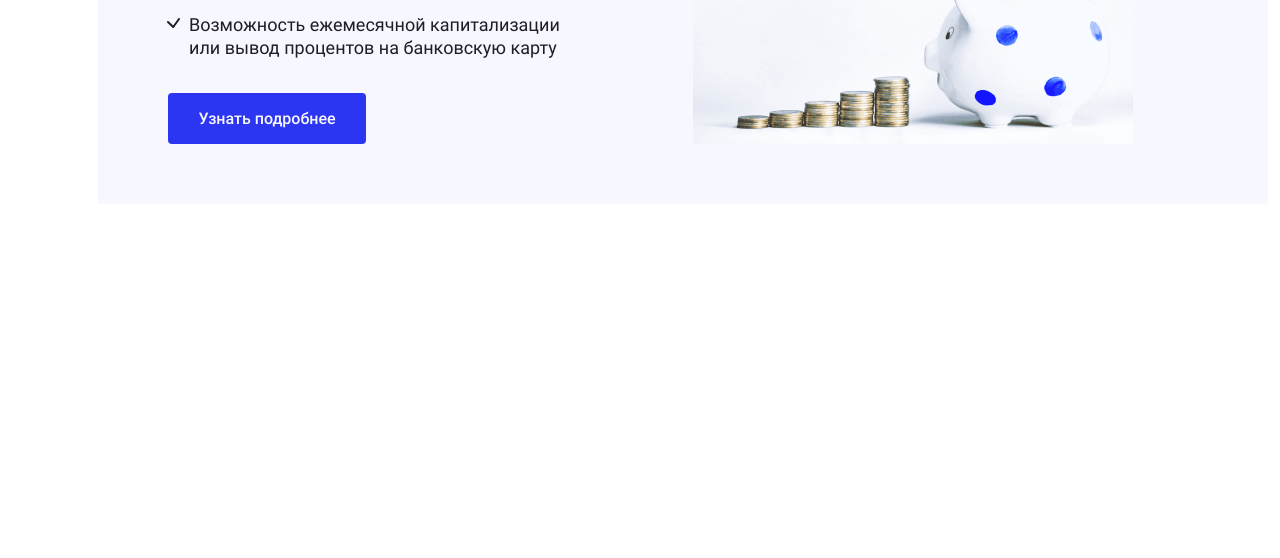
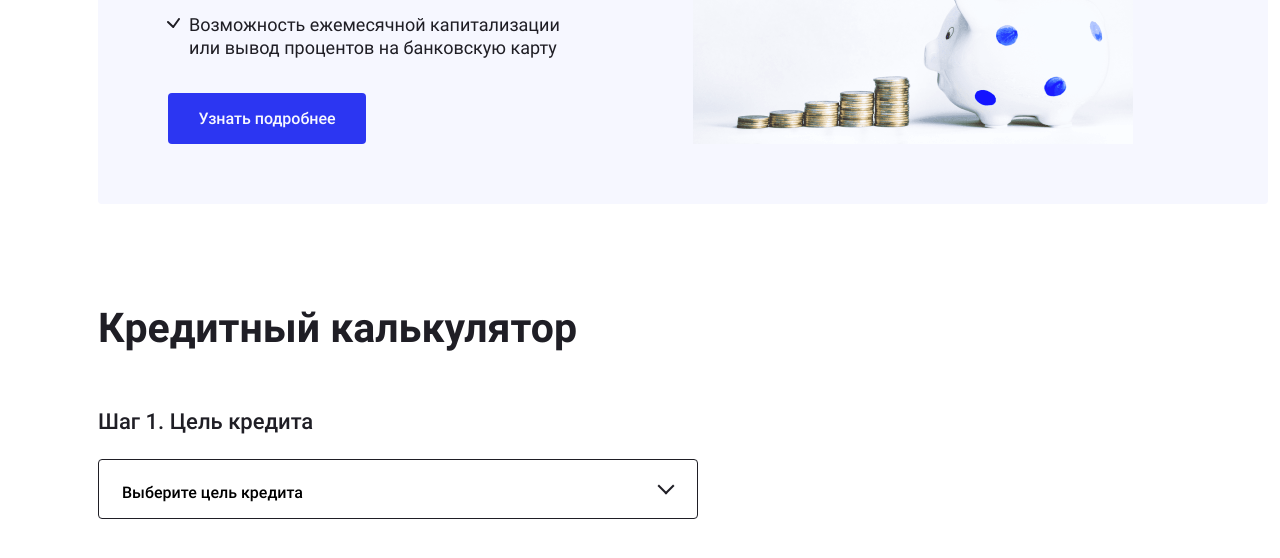
Before and after one commit to kokinz/ligaBank, a React (Create React App) app: page / in a window 1280 px wide. Shown: the part 850-1408 px from the top of the page. Built offline with nearby package versions, Linux system fonts and the light colour scheme.

Commit message:
calculator step1 desktop

```diff
--- a/src/components/app/app.scss
+++ b/src/components/app/app.scss
@@ -3,3 +3,4 @@
 @import '../footer/footer.scss';
 @import '../promo/promo.scss';
 @import '../tabs/tabs.scss';
+@import '../calculator/calculator.scss';
--- /dev/null
+++ b/src/components/calculator/calculator.jsx
@@ -0,0 +1,37 @@
+import React from 'react';
+
+function Calculator() {
+  return(
+    <section className="calculator container">
+      <h2 className="calculator__header">Кредитный калькулятор</h2>
+
+      <form className="calculator__form" action="https://echo.htmlacademy.ru/">
+        <fieldset className="calculator__fieldset calculator__fieldset--first-step">
+          <legend className="calculator__legend">Шаг 1. Цель кредита</legend>
+
+          <details className="calculator__details">
+            <summary className="calculator__summary">
+              <input className="calculator__option-input" type="radio" name="item" id="default" title="Выберите цель кредита" checked />
+
+              <input className="calculator__option-input" type="radio" name="item" id="item1" title="Ипотечное кредитование" />
+
+              <input className="calculator__option-input" type="radio" name="item" id="item2" title="Автомобильное кредитование" />
+            </summary>
+
+            <ul className="calculator__options list">
+              <li className="calculator__option">
+                <label htmlFor="item1">Ипотечное кредитование</label>
+              </li>
+
+              <li className="calculator__option">
+                <label htmlFor="item2">Автомобильное кредитование</label>
+              </li>
+            </ul>
+          </details>
+        </fieldset>
+      </form>
+    </section>
+  );
+}
+
+export default Calculator;
--- /dev/null
+++ b/src/components/calculator/calculator.scss
@@ -0,0 +1,146 @@
+.calculator__header {
+  margin-top: 96px;
+
+  font-weight: 800;
+  font-size: 41px;
+  line-height: 57px;
+
+  color: #1F1E25;
+}
+
+.calculator__fieldset {
+  position: relative;
+  margin: 0;
+  padding: 0;
+  padding-top: 68px;
+
+  border: none;
+}
+
+.calculator__legend {
+  position: absolute;
+
+  top: 15px;
+  padding: 0;
+
+  font-weight: 500;
+  font-size: 22px;
+  line-height: 31px;
+
+  color: #1F1E25;
+}
+
+.calculator__details {
+  position: relative;
+
+  box-sizing: border-box;
+  width: 600px;
+  height: 60px;
+
+	border: 1px solid #1F1E25;
+  border-radius: 4px;
+
+  &::after {
+    position: absolute;
+
+    content: '';
+
+    display: block;
+    width: 10px;
+    height: 10px;
+    top: 20px;
+    right: 25px;
+
+    border-bottom: 2px solid #1F1E25;
+    border-left: 2px solid #1F1E25;
+    transform: rotate(315deg) translate(0%, 0%);
+    transition: transform ease-in-out 100ms;
+  }
+
+  &[open] {
+    z-index: 1;
+    border-radius: 4px 4px 0 0;
+  }
+
+  &[open]::after {
+    top: 18px;
+    transform: rotate(135deg) translate(50%, -50%);
+  }
+}
+
+.calculator__summary {
+  width: 600px;
+  height: 60px;
+  padding-left: 18px;
+  padding-top: 19px;
+
+	cursor: pointer;
+  list-style: none;
+  background-color: transparent;
+
+  &::-webkit-details-marker {
+    display: none;
+  }
+}
+
+.calculator__option-input {
+  font-family: 'Roboto', 'Tahoma', sans-serif;
+  font-weight: 400;
+  font-size: 16px;
+  line-height: 22px;
+
+	counter-increment: radios;
+	appearance: none;
+	display: none;
+
+  &:checked {
+    font-weight: 500;
+    display: inline;
+  }
+
+  &:after {
+    content: attr(title);
+    display: inline;
+  }
+}
+
+.calculator__options {
+	position: absolute;
+
+	box-sizing: border-box;
+  width: 100%;
+	top: 59px;
+  left: -1px;
+	margin: 0;
+
+  counter-reset: labels;
+}
+
+
+.calculator__option {
+  box-sizing: border-box;
+	margin: 0;
+  padding: 0;
+  padding-left: 23px;
+  padding-top: 20px;
+	width: 600px;
+  height: 60px;
+
+  font-weight: 400;
+  font-size: 16px;
+  line-height: 22px;
+
+  color: #1F1E25;
+
+  border-left: 1px solid #1F1E25;
+  border-right: 1px solid #1F1E25;
+  border-bottom: 1px solid #C1C2CA;
+  appearance: none;
+
+  &:last-child {
+    padding-bottom: 0;
+
+    border-radius: 0 0 4px 4px;
+    border-bottom: 1px solid #1F1E25;
+  }
+}
--- a/src/components/main/main.jsx
+++ b/src/components/main/main.jsx
@@ -1,6 +1,7 @@
 import React from 'react';
 import Promo from '../promo/promo';
 import Tabs from '../tabs/tabs';
+import Calculator from '../calculator/calculator';
 
 function Main() {
   return(
@@ -10,6 +11,8 @@ function Main() {
       <Promo />
 
       <Tabs />
+
+      <Calculator />
     </main>
   );
 }
--- a/src/sass/global.scss
+++ b/src/sass/global.scss
@@ -105,3 +105,7 @@
     box-shadow: 0 0 10px rgba($color: #000000, $alpha: 0.5);
   }
 }
+
+.select {
+  font-family: 'Roboto', 'Tahoma', sans-serif;
+}
```
